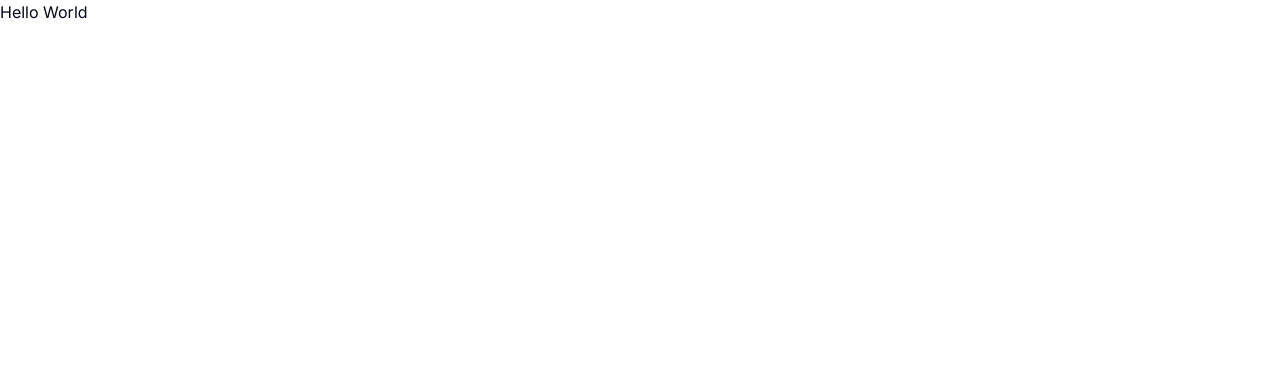
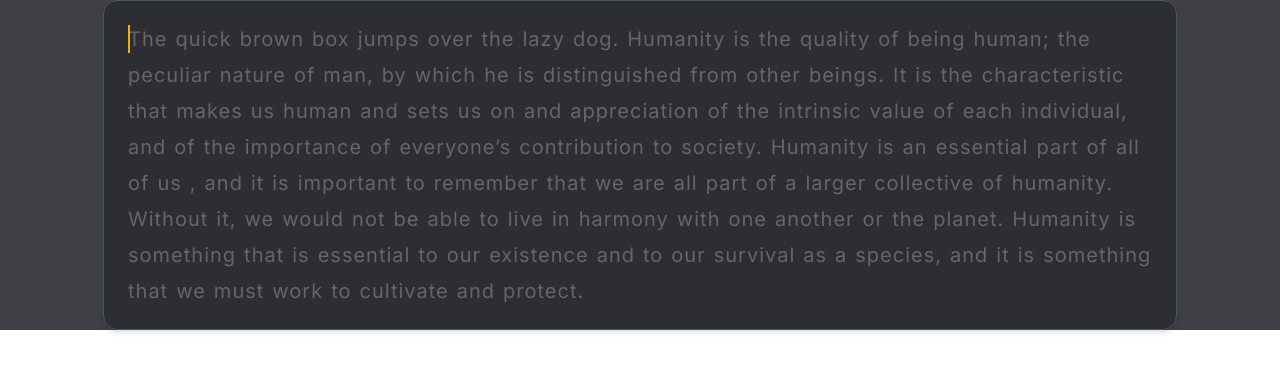
Before and after one commit to heyimaaditya/type_swift, a Next.js app: page / in a window 1280 px wide. Shown: the top 372 px of the page. Built offline with nearby package versions, Linux system fonts and the light colour scheme.

Commit message:
separate component for wordPallete

```diff
--- a/package.json
+++ b/package.json
@@ -10,7 +10,9 @@
   },
   "dependencies": {
     "class-variance-authority": "^0.7.0",
+    "classnames": "^2.3.1",
     "clsx": "^2.0.0",
+    "framer-motion": "^5.6.0",
     "lucide-react": "^0.292.0",
     "next": "14.0.1",
     "react": "^18",
--- a/src/app/globals.css
+++ b/src/app/globals.css
@@ -1,68 +1,52 @@
 @tailwind base;
 @tailwind components;
 @tailwind utilities;
+
 
 @layer base {
   :root {
     --background: 0 0% 100%;
     --foreground: 222.2 84% 4.9%;
-
     --card: 0 0% 100%;
     --card-foreground: 222.2 84% 4.9%;
-
     --popover: 0 0% 100%;
     --popover-foreground: 222.2 84% 4.9%;
-
-    --primary: 222.2 47.4% 11.2%;
+    --primary: 221.2 83.2% 53.3%;
     --primary-foreground: 210 40% 98%;
-
     --secondary: 210 40% 96.1%;
     --secondary-foreground: 222.2 47.4% 11.2%;
-
     --muted: 210 40% 96.1%;
     --muted-foreground: 215.4 16.3% 46.9%;
-
     --accent: 210 40% 96.1%;
     --accent-foreground: 222.2 47.4% 11.2%;
-
     --destructive: 0 84.2% 60.2%;
     --destructive-foreground: 210 40% 98%;
-
     --border: 214.3 31.8% 91.4%;
     --input: 214.3 31.8% 91.4%;
-    --ring: 222.2 84% 4.9%;
-
-    --radius: 0.5rem;
+    --ring: 221.2 83.2% 53.3%;
+    --radius: 1rem;
   }
 
   .dark {
     --background: 222.2 84% 4.9%;
     --foreground: 210 40% 98%;
-
     --card: 222.2 84% 4.9%;
     --card-foreground: 210 40% 98%;
-
     --popover: 222.2 84% 4.9%;
     --popover-foreground: 210 40% 98%;
-
-    --primary: 210 40% 98%;
+    --primary: 217.2 91.2% 59.8%;
     --primary-foreground: 222.2 47.4% 11.2%;
-
     --secondary: 217.2 32.6% 17.5%;
     --secondary-foreground: 210 40% 98%;
-
     --muted: 217.2 32.6% 17.5%;
     --muted-foreground: 215 20.2% 65.1%;
-
     --accent: 217.2 32.6% 17.5%;
     --accent-foreground: 210 40% 98%;
-
     --destructive: 0 62.8% 30.6%;
     --destructive-foreground: 210 40% 98%;
-
     --border: 217.2 32.6% 17.5%;
     --input: 217.2 32.6% 17.5%;
-    --ring: 212.7 26.8% 83.9%;
+    --ring: 224.3 76.3% 48%;
   }
 }
 
@@ -74,3 +58,16 @@
     @apply bg-background text-foreground;
   }
 }
+
+main, nav {
+  @apply max-w-6xl mx-auto my-12;
+}
+p {
+  @apply mt-2;
+}
+h1 {
+  @apply scroll-m-20 text-4xl font-extrabold tracking-tight lg:text-5xl;
+}
+h2 {
+  @apply scroll-m-20 border-b pb-2 text-3xl font-semibold tracking-tight transition-colors first:mt-0;
+}
--- a/src/app/page.tsx
+++ b/src/app/page.tsx
@@ -1,5 +1,11 @@
-import Image from 'next/image'
+import WordPallete from "@/components/wordPallete";
 
-export default function Home() {
-  return (<h1>Hello World</h1>)
+const Home = ()=>{
+  return (
+    <div className="flex-1 flex flex-col items-center justify-center relative text-lg pointer-events-none bg-zinc-700">
+        <WordPallete />
+      </div>
+  );
 }
+
+export default Home;
--- /dev/null
+++ b/src/components/wordPallete.tsx
@@ -0,0 +1,178 @@
+'use client';
+import classNames from "classnames";
+import { motion } from "framer-motion";
+import { KeyboardEvent, useEffect, useMemo, useState } from "react";
+
+const Cursor = ({ left, done }: { left?: boolean; done?: boolean }) => {
+    return (
+        <motion.div
+            layoutId="cursor"
+            transition={{ duration: 0.11, ease: "linear" }}
+            className={classNames("bg-yellow-500 w-0.5 flex absolute h-full top-0", {
+                "right-0": !left,
+                "left-0": left,
+                hidden: done,
+            })}
+        />
+    );
+};
+
+const Word = ({ word, inputText, done }: { word: string; inputText: string; done: string; }) => {
+    const [isWrong, setWrong] = useState(false);
+
+    useEffect(() => {
+        if (done && inputText !== word) {
+            setWrong(true);
+        } else {
+            setWrong(false);
+        }
+    }, [done, inputText, word]);       //check if current word and input is wrong or right
+
+    return useMemo(() => {
+        return (
+            <div
+                className={classNames("", {
+                    relative: inputText != null && inputText.length === 0,      //if  current input is empty
+                    "underline decoration-[#ca4754]": isWrong,                //if current input is wrong for word
+                })}>
+                {word.split("").map((char, i) => {
+                    const k = char + i;
+                    const wrong = inputText != null && inputText[i] && inputText[i] !== char;
+                    return (
+                        <span
+                            key={k}
+                            className={classNames({
+                                "text-[#d1d0c5]":
+                                    inputText != null && inputText[i] && inputText[i] === char,         //right
+                                "text-[#646669]":
+                                    done && inputText != null && inputText[i] === undefined,           //leftover
+                                "text-[#ca4754]": wrong,                                            //for wrong
+                                relative: inputText != null && inputText.length - 1 === i,           //if last letter for cursor
+                            })}>
+                            {char}
+                            {inputText != null && inputText.length - 1 === i && (
+                                <Cursor done={!!done} />                               //cursor if last letter
+                            )}
+                        </span>
+                    );
+                })}
+
+                {/* extra letter greater than word */}
+                {word.length < inputText?.length && (
+                    <span className="text-[#7e2a33] relative opacity-80">
+                        {inputText
+                            .substring(word.length, inputText.length)
+                            .split("")
+                            .map((char, i) => {
+                                const k = char + i;
+                                return <span key={k}>{char}</span>;
+                            })}
+                        <Cursor done={!!done} />    { /*convert string to boolean */}
+                    </span>
+                )}
+                {inputText != null && inputText.length === 0 && (
+                    <Cursor left done={!!done} />
+                )}
+            </div>
+        );
+    }, [word, inputText, done, isWrong]);
+};
+
+const WordPallete = () => {
+    const strArr =
+        "The quick brown box jumps over the lazy dog. Humanity is the quality of being human; the peculiar nature of man, by which he is distinguished from other beings. It is the characteristic that makes us human and sets us on and appreciation of the intrinsic value of each individual, and of the importance of everyone’s contribution to society. Humanity is an essential part of all of us , and it is important to remember that we are all part of a larger collective of humanity. Without it, we would not be able to live in harmony with one another or the planet. Humanity is something that is essential to our existence and to our survival as a species, and it is something that we must work to cultivate and protect.".split(" ");
+
+    const [usrArr, setUserArr] = useState<string[]>([]);
+    const [inputText, setInputText] = useState("");
+    const [lastWrong, setLastWrong] = useState(false);
+
+    const handleInput = (e: KeyboardEvent<HTMLInputElement>) => {
+        const char = e.nativeEvent.key;
+
+        // console.log(`After`);
+        // console.table([inputText, usrArr]);
+
+        if (char === " ") {
+            if (inputText?.length > 0) {
+                if (strArr[usrArr.length] !== inputText)
+                    setLastWrong(true);         //current word is right or wrong
+                setUserArr((s2) => {
+                    let prevUsrArr = [...s2];
+                    prevUsrArr.push(inputText);
+                    return prevUsrArr;
+                }); //add to usrArr
+                setInputText("");
+            }
+            console.log(`Space Pressed`)
+            console.log(`After`);
+            console.table([inputText, usrArr]);
+        }
+        else if (char.length === 1) {
+            setInputText((s) => s + char);
+            // console.log(`After`);
+            // console.table([inputText, usrArr]);
+        }
+        else if (char === "Backspace") {
+            if (inputText?.length === 0) {
+                if (lastWrong && usrArr.length > 0) {
+                    let forwarding = usrArr[usrArr.length - 1];
+                    setUserArr((u) => u.slice(0, u.length - 1));
+                    setLastWrong(false);
+                    setInputText(forwarding);
+                }
+                else {
+                    setInputText("");
+                }
+            }
+            else {
+                setInputText(inputText.slice(0, inputText.length - 1) || "");
+            }
+        };
+        // console.log(`After`);
+        // console.table([inputText, usrArr]);
+    }
+
+
+    return (
+        <div className="flex justify-center items-center h-full">
+            <div className="border border-slate-600 shadow-md p-6 rounded-md flex flex-col gap-6 relative w-full bg-[#2c2e31]">
+                {strArr.length === 0 && <div>Loading....</div>}
+
+                <input
+                    autoComplete="off"
+                    autoCapitalize="off"
+                    autoCorrect="off"
+                    data-gramm="false"
+                    data-gramm_editor="false"
+                    data-enable-grammarly="false"
+                    list="autocompleteOff"
+                    className="absolute bottom-0 left-0 right-0 -z-10 opacity-0"
+                    inputMode="none"
+                    value={inputText}
+                    onKeyUp={handleInput}
+                    onChange={() => { }}
+                    // eslint-disable-next-line jsx-a11y/no-autofocus
+                    autoFocus
+                    onBlur={(e) => e?.target?.focus()}
+                />
+
+                <div className="flex gap-2 flex-wrap max-w-[80vw] font-roboto_mono text-[#646669] tracking-wider text-xl">
+                    {strArr.map((word, i) => {
+                        const k = word + i;
+                        return (
+                            <Word
+                                key={k}
+                                word={word}
+                                inputText={usrArr.length === i ? inputText : usrArr[i]}
+                                done={usrArr[i]}
+                            />
+                        );
+                    })}
+                </div>
+            </div>
+        </div>
+    );
+};
+
+
+export default WordPallete;
--- a/tsconfig.json
+++ b/tsconfig.json
@@ -22,6 +22,6 @@
       "@/*": ["./src/*"]
     }
   },
-  "include": ["next-env.d.ts", "**/*.ts", "**/*.tsx", ".next/types/**/*.ts"],
+  "include": ["next-env.d.ts", "**/*.ts", "**/*.tsx", ".next/types/**/*.ts", "sent.js"],
   "exclude": ["node_modules"]
 }
```
Also changed, not shown: 1 other file (tests, documents, lock files or other folders).
